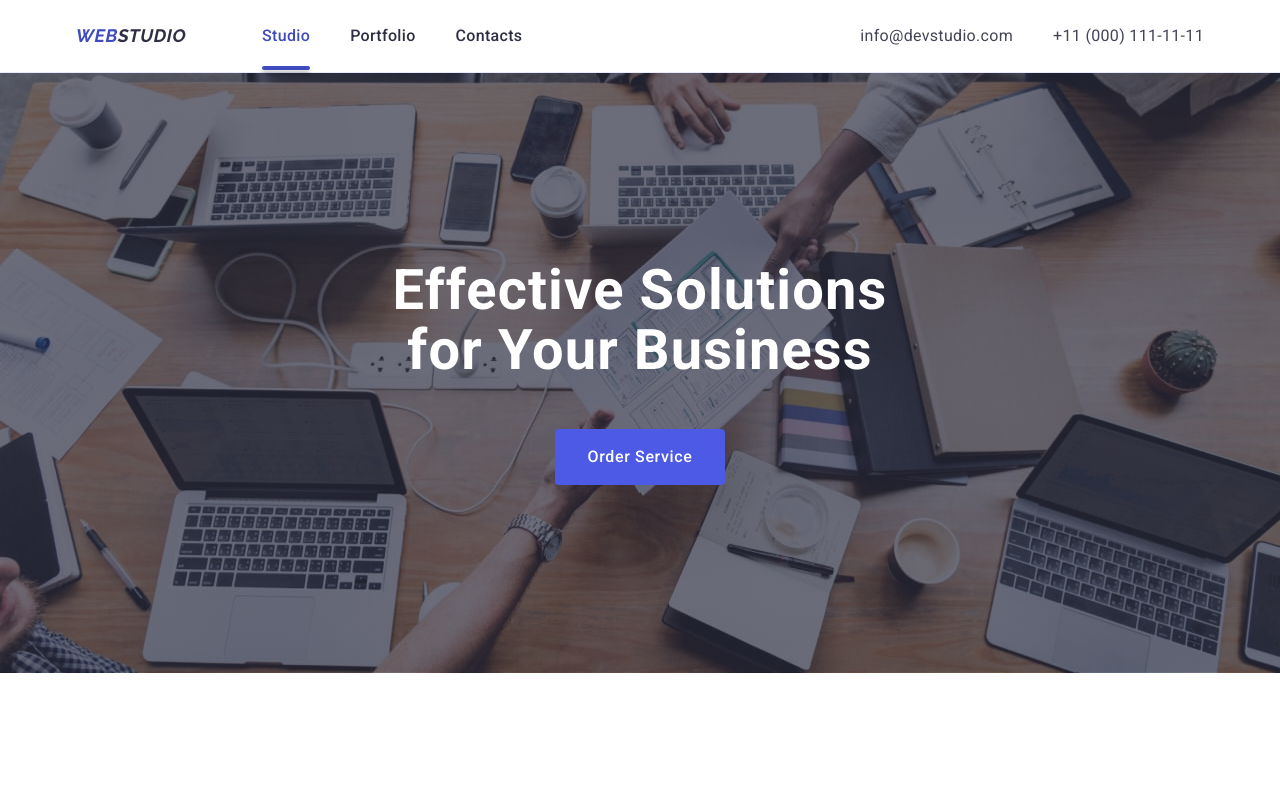
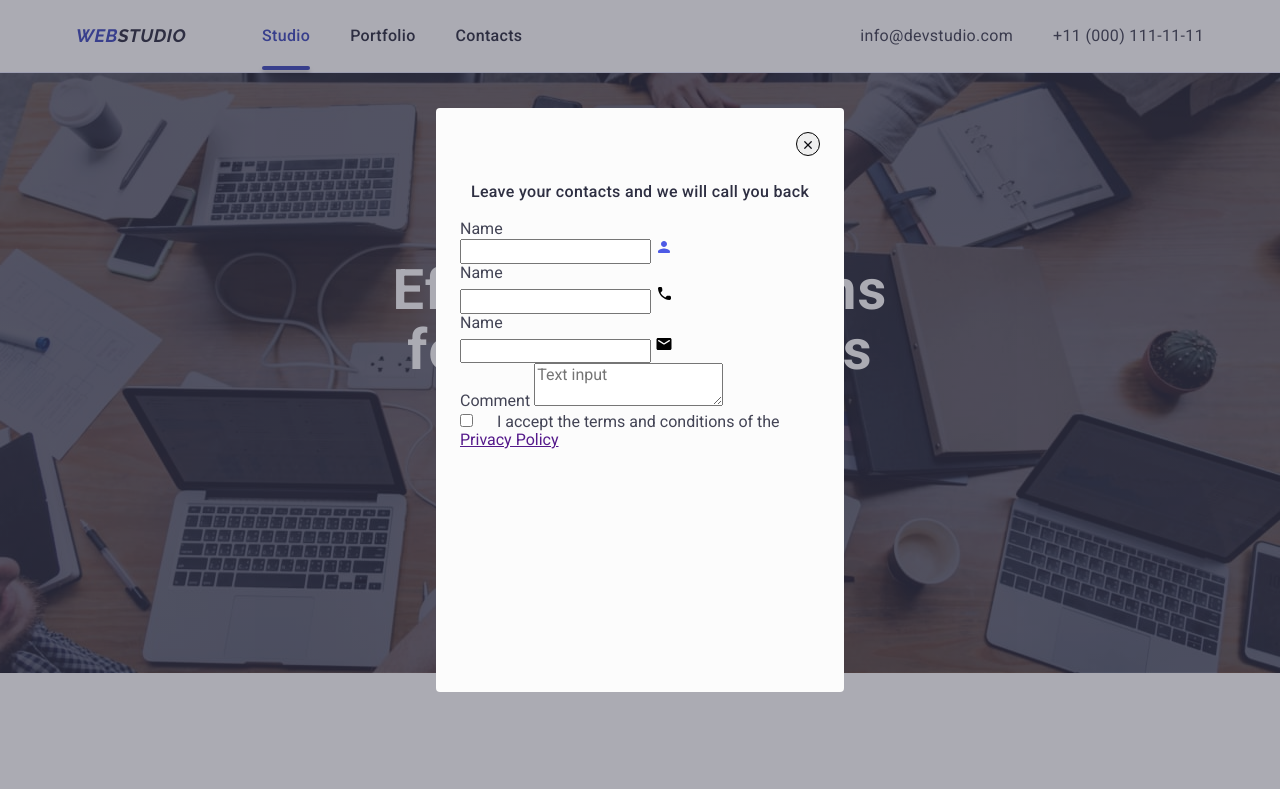
Before and after one commit to MimesisV/goit-markup-hw-05, a plain HTML site: page index.html in a window 1280 px wide. Shown: the top 789 px of the page. Drawn offline with nearby package versions, Linux system fonts and the light colour scheme.

Commit message:
modal first part

```diff
--- a/css/styles.css
+++ b/css/styles.css
@@ -644,3 +644,54 @@ button {
     line-height: 1.5; /* 150% */
     letter-spacing: 0.04em;
 }
+
+/* ========== MODAL ========== */
+
+.backdrop {
+    position: fixed;
+    z-index: 999;
+    top: 0;
+    left: 0;
+    width: 100%;
+    height: 100%;
+    background-color: rgba(46, 47, 66, 0.40);
+}
+
+.modal {
+    position: absolute;
+    width: 408px;
+    min-height: 584px;
+    padding: 72px 24px 24px;
+    top: 50%;
+    left: 50%;
+    transform: translate(-50%, -50%);
+    border-radius: 4px;
+    background: #FCFCFC;
+}
+
+.modal-close-btn {
+    position: absolute;
+    width: 24px;
+    height: 24px;
+    top: 24px;
+    right: 24px;
+    border: solid 1px;
+    border-radius: 50%;
+    stroke: #2E2F42;
+}
+
+.modal-close-btn:focus,
+.modal-close-btn:hover {
+    stroke: tomato;
+}
+
+.modal-close-text {
+    margin-bottom: 16px;
+    color: #2E2F42;
+    text-align: center;
+
+    font-size: 16px;
+    font-weight: 500;
+    line-height: 1.5; /* 150% */
+    letter-spacing: 0.02em;
+}
--- a/index.html
+++ b/index.html
@@ -510,7 +510,7 @@
                     <button class="footer-subscribe-button">Subscribe
                         <svg
                         class="footer-subscribe-icon"
-                        width="24"
+                        width="18"
                         height="24"
                         aria-label="subscribe icon"
                         >
@@ -521,6 +521,122 @@
             </div>
         </div>
     </footer>
-    <div class="modal"></div>
+    <div class="backdrop">
+        <div class="modal">
+            <button class="modal-close-btn">
+                <svg
+                class="modal-close-icon"
+                width="8"
+                height="8"
+                aria-label="close icon"
+                >
+                <use href="./images/icons.svg#icon-close"></use>
+                </svg>
+            </button>
+            <p class="modal-close-text">Leave your contacts and we will call you back</p>
+            <form class="modal-close-form">
+                <div class="modal-form-container">
+                    <label class="modal-form-label" for="user-name">Name</label>
+                    <div class="modal-input-container">
+                      <input
+                        class="modal-form-iput"
+                        type="text"
+                        id="user-name"
+                        name="user_name"
+                        pattern="[a-zA-Zа-яА-ЯіІїЇєЄґҐʼ]+"
+                        required
+                      />
+                      <svg
+                        class="modal-form-svg"
+                        width="18"
+                        height="18"
+                        aria-label="person icon"
+                      >
+                        <use href="./images/icons.svg#icon-person"></use>
+                      </svg>
+                    </div>
+                </div>
+                <div class="modal-form-container">
+                    <label class="modal-form-label" for="user-name">Name</label>
+                    <div class="modal-input-container">
+                      <input
+                        class="modal-form-iput"
+                        type="text"
+                        id="user-phone"
+                        name="phone"
+                        pattern="[0-9]{3}-[0-9]{3}-[0-9]{2}-[0-9]{2}"
+                        required
+                      />
+                      <svg
+                        class="modal-form-svg"
+                        width="18"
+                        height="24"
+                        aria-label="phone icon"
+                      >
+                        <use href="./images/icons.svg#icon-phone"></use>
+                      </svg>
+                    </div>
+                </div>
+                <div class="modal-form-container">
+                    <label class="modal-form-label" for="user-name">Name</label>
+                    <div class="modal-input-container">
+                      <input
+                        class="modal-form-iput"
+                        type="text"
+                        id="user-name"
+                        name="user_name"
+                        pattern="[a-zA-Zа-яА-ЯіІїЇєЄґҐʼ]+"
+                        required
+                      />
+                      <svg
+                        class="modal-form-svg"
+                        width="18"
+                        height="24"
+                        aria-label="email icon"
+                      >
+                        <use href="./images/icons.svg#icon-email"></use>
+                      </svg>
+                    </div>
+                    <div class="modal-form-container">
+                        <label class="modal-form-label" for="user-comment">
+                          Comment
+                        </label>
+                        <textarea
+                          class="modal-form-comment"
+                          name="user_comment"
+                          id="user-comment"
+                          placeholder="Text input"
+                        ></textarea>
+                      </div>
+                      <div class="modal-form-checkbox-container">
+                        <input
+                          class="modal-form-checkbox-input"
+                          type="checkbox"
+                          id="user-privacy"
+                          name="user_privacy"
+                          value="true"
+                          required
+                        />
+                        <label class="modal-form-checkbox-label" for="user-privacy" >
+                          <span class="modal-form-checkbox-container">
+                            <svg
+                              class="modal-form-checkbox-icon"
+                              width="16"
+                              height="16"
+                              aria-label="checkmark icon"
+                            >
+                              <use href="./images/icons/sprite.svg#icon-checkmark"></use>
+                            </svg>
+                          </span>
+                          I accept the terms and conditions of the
+                          <a class="modal-form-checkbox-link" href=""
+                            >Privacy Policy</a
+                          >
+                        </label>
+                      </div>
+                </div>
+            </form>
+        </div>
+    </div>
 </body>
 </html>
```
